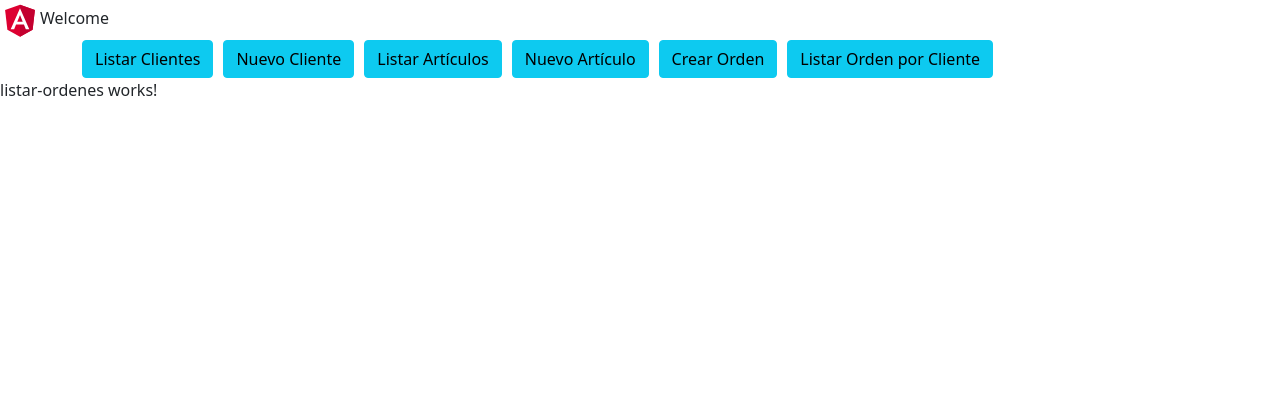
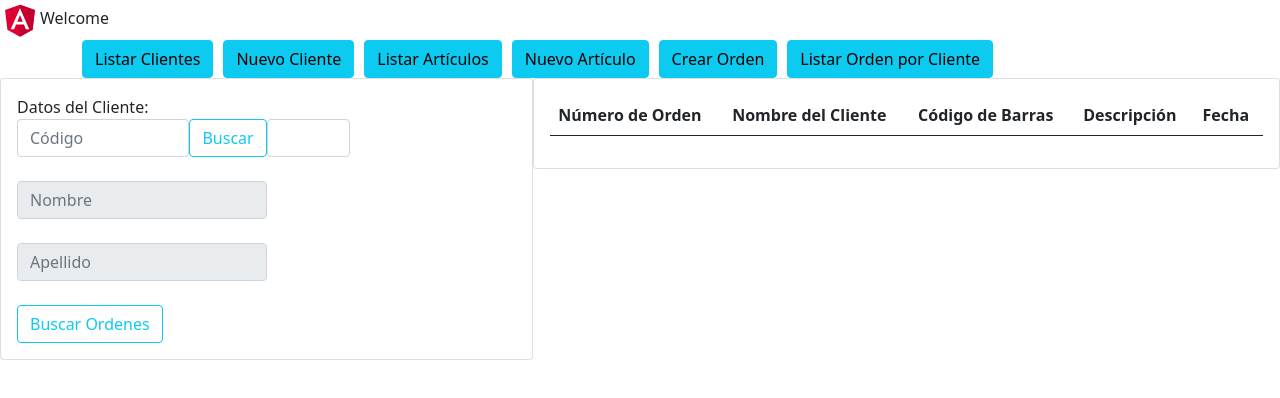
Before and after one commit to SolangePico/CRUD-Angular-SpringJava-MySql, an Angular app in the folder ALTIORAPICOSOLANGE/: page /listarOrden in a window 1280 px wide. Shown: the top 398 px of the page. Built offline with nearby package versions, Linux system fonts and the light colour scheme.

Commit message:
Metodo de listar ordenes por cliente

```diff
--- /dev/null
+++ b/ALTIORAPICOSOLANGE/src/app/Modelo/OrdenByCliente.ts
@@ -0,0 +1,7 @@
+export class OrdenByCliente {
+    numeroOrden: String;
+    nombreCliente: String;
+    barCodeArticulo: String;
+    nombreArticulo: String;
+    fechaOrden: String;
+}
--- a/ALTIORAPICOSOLANGE/src/app/Orden/listar-ordenes/listar-ordenes.component.html
+++ b/ALTIORAPICOSOLANGE/src/app/Orden/listar-ordenes/listar-ordenes.component.html
@@ -1 +1,67 @@
-<p>listar-ordenes works!</p>
+<div class="d-flex">
+    <div class="col-sm-5">
+        <div class="card">
+            <form action="">
+                <div class="card-body">
+                    <div class="form-group">
+                        <label>Datos del Cliente:</label>
+                    </div>
+                    <div class="form-group d-flex">
+                        <div class="col-sm-6 d-flex">
+                            <input type="text" class="form-control" placeholder="Código" [(ngModel)]="cli.idCliente"
+                                name="idCliente">
+                            <button (click)="buscarCliente()" class="btn btn-outline-info">Buscar</button>
+                        </div>
+                        <div class="col-sm-2 d-flex">
+                            <input class="form-control" [(ngModel)]="cli.codeCliente" name="codeCliente">
+                        </div>
+                    </div>
+                    <br>
+                    <div class="form-group d-flex">
+                        <div class="col-sm-6">
+                            <input type="text" class="form-control" placeholder="Nombre" [(ngModel)]="cli.nombreCliente"
+                                name="nombreCliente" readonly>
+                        </div>
+                    </div>
+                    <br>
+                    <div class="form-group d-flex">
+                        <div class="col-sm-6">
+                            <input type="text" class="form-control" placeholder="Apellido"
+                                [(ngModel)]="cli.apellidoCliente" name="apellidoCliente" readonly>
+                        </div>
+                    </div>
+                    <br>
+                    <div class="form-group">
+                        <button (click)="listarOrdenes()" class="btn btn-outline-info">Buscar Ordenes</button>
+                    </div>
+                </div>
+            </form>
+        </div>
+    </div>
+    <div class="col-sm-7">
+        <div class="card">
+            <div class="card-body">
+                <table class="table table-hover">
+                    <thead>
+                        <tr>
+                            <th>Número de Orden</th>
+                            <th>Nombre del Cliente</th>
+                            <th>Código de Barras</th>
+                            <th>Descripción</th>
+                            <th>Fecha</th>
+                        </tr>
+                    </thead>
+                    <tbody>
+                        <tr *ngFor="let orde of ordenes" class="text-left">
+                            <td>{{orde.numeroOrden}}</td>
+                            <td>{{orde.nombreCliente}}</td>
+                            <td>{{orde.barCodeArticulo}}</td>
+                            <td>{{orde.nombreArticulo}}</td>
+                            <td>{{orde.fechaOrden}}</td>
+                        </tr>
+                    </tbody>
+                </table>
+            </div>
+        </div>
+    </div>
+</div>
--- a/ALTIORAPICOSOLANGE/src/app/Orden/listar-ordenes/listar-ordenes.component.ts
+++ b/ALTIORAPICOSOLANGE/src/app/Orden/listar-ordenes/listar-ordenes.component.ts
@@ -1,4 +1,9 @@
 import { Component, OnInit } from '@angular/core';
+import { Router } from '@angular/router';
+import { Cliente } from 'src/app/Modelo/Cliente';
+import { ServicesService } from 'src/app/Service/services.service';
+import { Orden } from 'src/app/Modelo/Orden';
+import { OrdenByCliente } from 'src/app/Modelo/OrdenByCliente';
 
 @Component({
   selector: 'app-listar-ordenes',
@@ -7,9 +12,23 @@ import { Component, OnInit } from '@angular/core';
 })
 export class ListarOrdenesComponent implements OnInit {
 
-  constructor() { }
+  cli: Cliente = new Cliente();
+  ordenes: OrdenByCliente[]
+
+  constructor(private service: ServicesService, private router: Router) { }
 
   ngOnInit(): void {
   }
 
+  buscarCliente(): void {
+    this.service.getClienteId(this.cli.idCliente).subscribe(data => {
+      this.cli = data;
+    })
+  }
+
+  listarOrdenes(): void {
+    this.service.getListarOrdenes(this.cli.codeCliente).subscribe((data: OrdenByCliente[]) => {
+        this.ordenes = data;
+      })
+  }
 }
--- a/ALTIORAPICOSOLANGE/src/app/Service/services.service.ts
+++ b/ALTIORAPICOSOLANGE/src/app/Service/services.service.ts
@@ -3,6 +3,7 @@ import { HttpClient } from '@angular/common/http';
 import { Cliente } from '../Modelo/Cliente';
 import { Articulo } from '../Modelo/Articulo';
 import { Orden } from '../Modelo/Orden';
+import { OrdenByCliente } from '../Modelo/OrdenByCliente';
 
 @Injectable({
   providedIn: 'root'
@@ -69,4 +70,8 @@ export class ServicesService {
   crearOrden(orden: Orden) {
     return this.http.post<Orden>(this.UrlO, orden);
   }
+
+  getListarOrdenes(codeCli: number) {
+    return this.http.get<OrdenByCliente[]>(this.UrlO + "/" + codeCli);
+  }
 }
```
